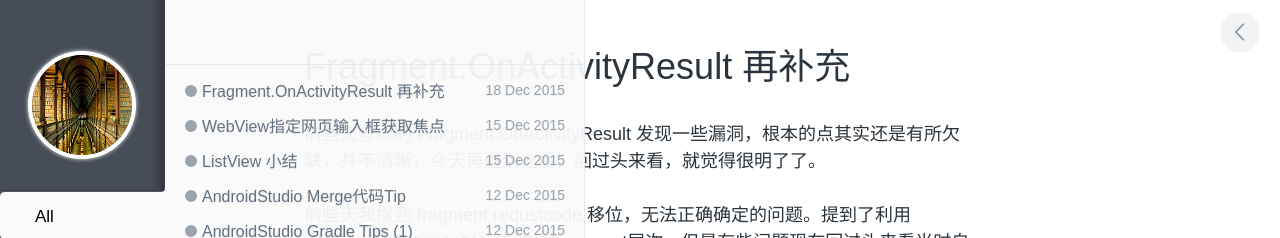
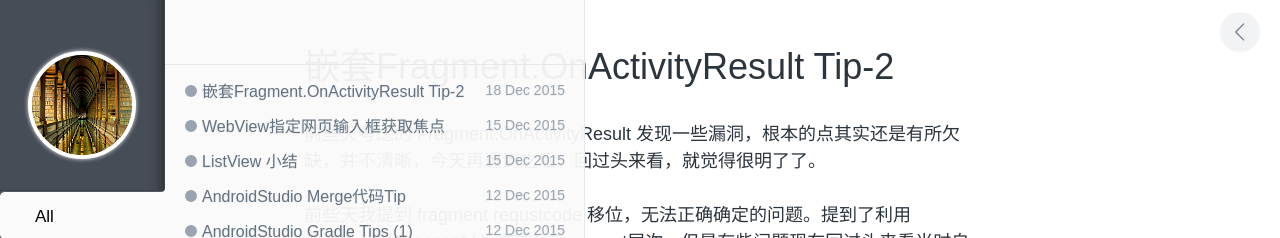
Before and after one commit to enlipan/enlipan.github.io, a Jekyll site: the page built from _posts/2015-12-18-android-fragment-onactivityresult-another-tip.md, in a window 1280 px wide. Shown: the top 238 px of the page. Built offline with Jekyll 4.4.1, drawn with Linux system fonts in a browser that asks for light colours; comment, search, counter and statistics services are not loaded; some of the changed text lies outside the part shown.

Commit message:
modify nested fragment

```diff
--- a/_posts/2015-12-18-android-fragment-onactivityresult-another-tip.md
+++ b/_posts/2015-12-18-android-fragment-onactivityresult-another-tip.md
@@ -1,6 +1,6 @@
 ---
 layout: post
-title: Fragment.OnActivityResult 再补充
+title: 嵌套Fragment.OnActivityResult Tip-2
 category: android
 ---
 
@@ -50,6 +50,8 @@
 
 当然在分发时依旧使用这种分发方式：
 
+{% highlight java %}
+
 /**
     *在嵌套Fragment的父级Fragment中重写onActivityResult();
     */
@@ -68,6 +70,6 @@
         }
     }
 
-
+{% endhighlight %}
 
 以上就是嵌套Fragment startActivityForResult()完整解决方案；
```
